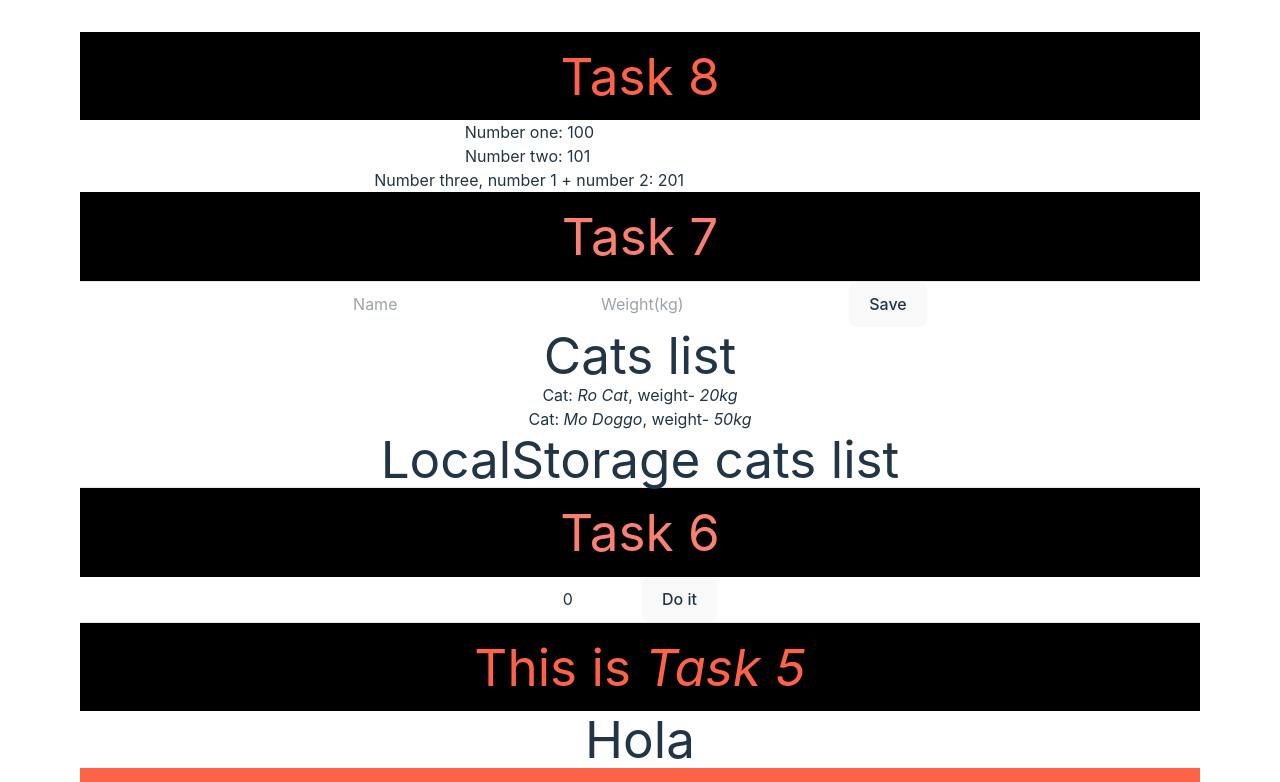
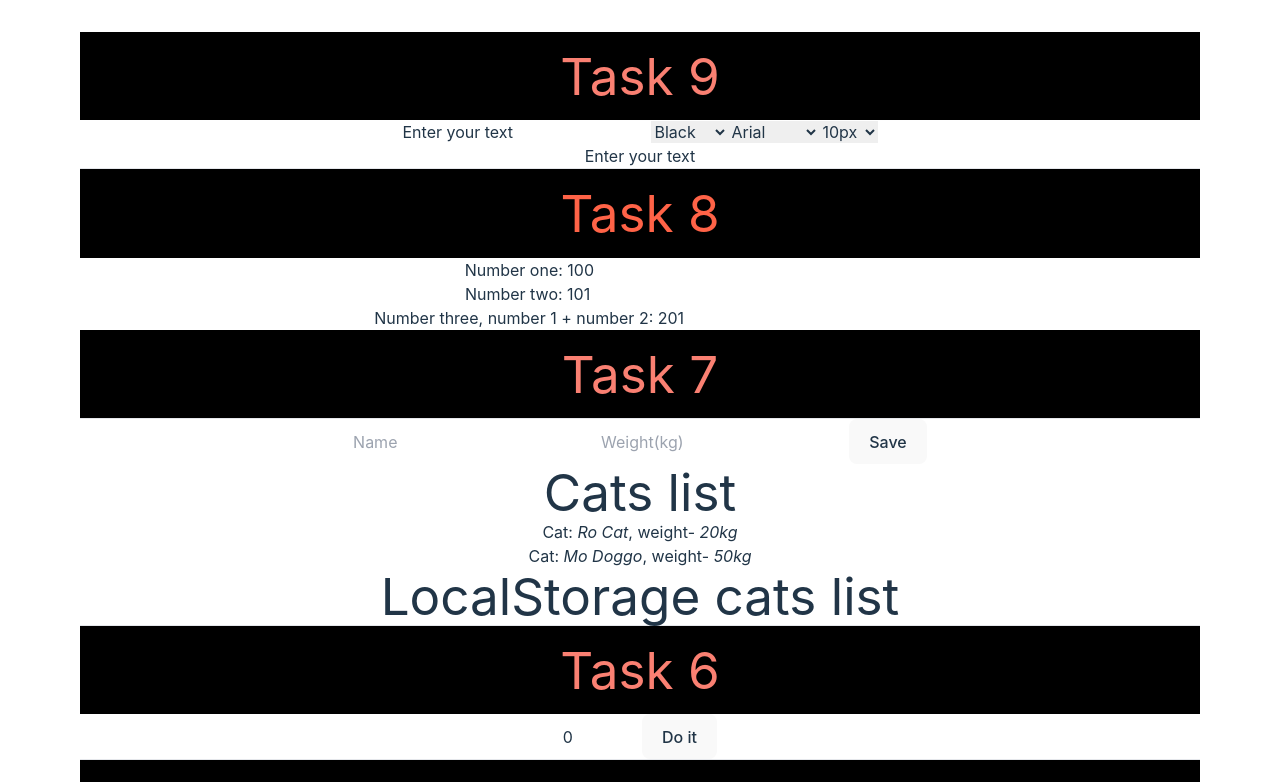
Before and after one commit to rolka/js-online, a React (Vite) app in the folder js/react/homeworks/2024-02-19/homework-vite/: page / in a window 1280 px wide. Shown: the top 782 px of the page. Built offline with nearby package versions, Linux system fonts and the light colour scheme.

Commit message:
homework added -> task 9 done

```diff
--- /dev/null
+++ b/js/react/homeworks/2024-02-19/homework-vite/src/components/Task9/ColorOptions.jsx
@@ -0,0 +1,17 @@
+export const ColorOptions = () =>
+{
+    const items = [
+        'Black',
+        'Salmon',
+        'Tomato',
+        'Pink',
+        'White'
+    ]
+    return (
+        <>
+            {items.map((item, index) => (
+                <option key={index} value={item.toLowerCase()}>{item}</option>
+            ))}
+        </>
+    )
+}
--- /dev/null
+++ b/js/react/homeworks/2024-02-19/homework-vite/src/components/Task9/FontOptions.jsx
@@ -0,0 +1,17 @@
+export const FontOptions = () =>
+{
+    const items = [
+        'Arial',
+        'Calibri',
+        'Cambria',
+        'Consolas',
+        'Georgia'
+    ]
+    return (
+        <>
+            {items.map((item, index) => (
+                <option key={index} value={item.toLowerCase()}>{item}</option>
+            ))}
+        </>
+    )
+}
--- /dev/null
+++ b/js/react/homeworks/2024-02-19/homework-vite/src/components/Task9/FontSizeOptions.jsx
@@ -0,0 +1,19 @@
+export const FontSizeOptions = () =>
+{
+    const items = [
+        '10',
+        '12',
+        '14',
+        '16',
+        '18',
+        '20',
+        '22'
+    ]
+    return (
+        <>
+            {items.map((item, index) => (
+                <option key={index} value={item}>{item}px</option>
+            ))}
+        </>
+    )
+}
--- /dev/null
+++ b/js/react/homeworks/2024-02-19/homework-vite/src/components/Task9/Task9.jsx
@@ -0,0 +1,57 @@
+// Sukurti komponentą su trim select pasirinkimais ir teksto įvedimo laukeliu.
+// Įvedamas tekstas turi būti atvaizduojamas atskirai komponento apačioje.
+// Select pasirinkimai sudaryti iš 5 skirtingų spalvų,
+// 5 skirtingų fontų dydžių ir 5 skirtingų fontų (Arial, Times new Roman ar panašiai)
+// Select pasirinkimų nustatymai turi keisti atvaizduojamo teksto išvaizdą.
+
+import { CustomHeading } from "../CustomHeading/index.jsx";
+import { useState } from "react";
+import { ColorOptions } from "./ColorOptions.jsx";
+import { FontOptions } from "./FontOptions.jsx";
+import { FontSizeOptions } from "./FontSizeOptions.jsx";
+
+export const Task9 = () =>
+{
+    const [ text, setText ] = useState('Enter your text');
+    const [ color, setColor ] = useState('');
+    const [ font, setFont ] = useState('');
+    const [ fontSize, setFontSize ] = useState('');
+    const styles = {
+        color: color,
+        fontFamily: font,
+        fontSize: fontSize+'px',
+    }
+    return (
+        <>
+            <CustomHeading color='salmon'>
+                Task 9
+            </CustomHeading>
+
+            <input type="text"
+                   value={text}
+                   onChange={ (event) => {
+                       setText(event.target.value)
+                   }}
+            />
+
+            <select onChange={ (event) => {
+                setColor( event.target.value )
+            }}>
+                <ColorOptions/>
+            </select>
+            <select onChange={ ( e ) => {
+                setFont(e.target.value);
+            }}>
+                <FontOptions/>
+            </select>
+            <select onChange={(e) => {
+                setFontSize(e.target.value);
+            }}>
+                <FontSizeOptions/>
+            </select>
+
+            <p style={styles}>{text}</p>
+            <hr/>
+        </>
+    )
+}
--- a/js/react/homeworks/2024-02-19/homework-vite/src/main.jsx
+++ b/js/react/homeworks/2024-02-19/homework-vite/src/main.jsx
@@ -12,6 +12,7 @@ import { Task5 } from "./components/Task5.jsx";
 import { Task6 } from "./components/Task6/Task6.jsx";
 import { Task7 } from "./components/Task7/Task7.jsx";
 import { Task8 } from "./components/Task8/Task8.jsx";
+import { Task9 } from "./components/Task9/Task9.jsx";
 
 ReactDOM.createRoot(document.getElementById('root')).render(
   <React.StrictMode>
@@ -20,8 +21,8 @@ ReactDOM.createRoot(document.getElementById('root')).render(
 
       {/*<Task7 catNameArray={catNameArray} setCatNameArray={setCatNameArray} />*/}
 
+      <Task9/>
       <Task8/>
-
       <Task7/>
       <Task6/>
       <Task5/>
```
